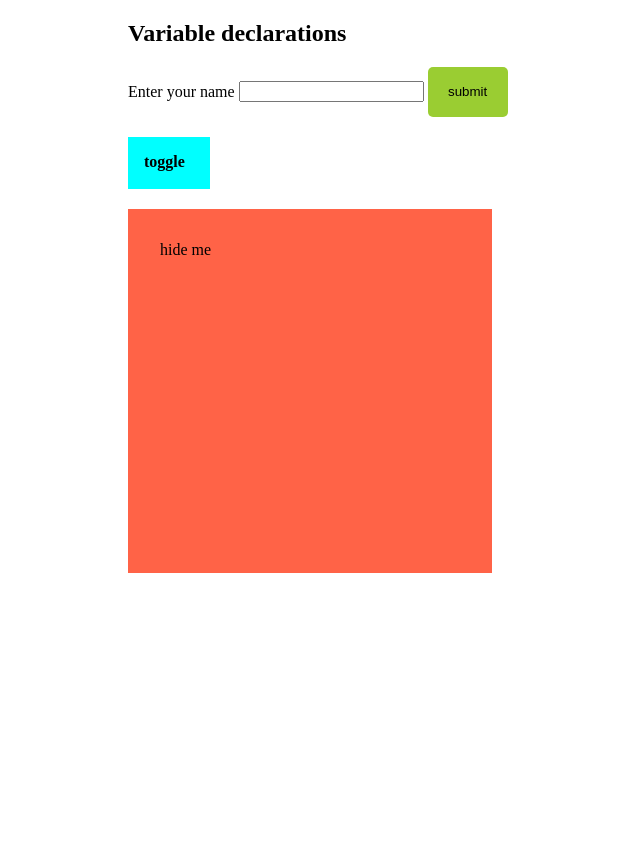
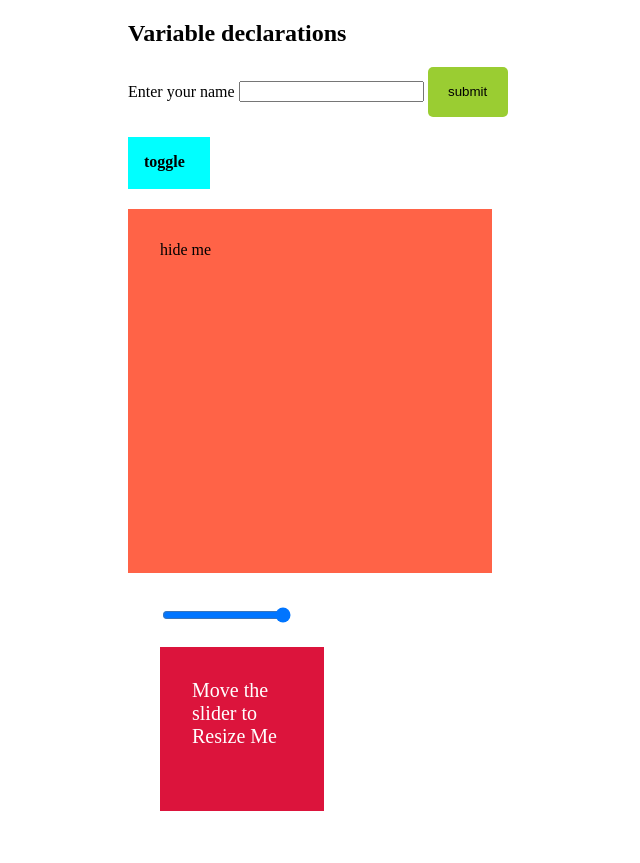
Before and after one commit to swappnasama/w5class3, a plain HTML site: page index.html in a window 1280 px wide. Shown: the whole page, without its empty margins (0-640 px from the left). Before the commit the page ends 800 px from the top, so only its background shows below. Drawn offline with Linux system fonts and the light colour scheme.

Commit message:
added slider range to resize the div

```diff
--- a/css/global.css
+++ b/css/global.css
@@ -27,3 +27,17 @@ main{
   background-color:yellowgreen;
   border:0;
 }
+.resize{
+  width:100px;
+  height:100px;
+  background-color:crimson;
+  font-size: 20px;
+  color: white;
+  margin: 20px 0;
+  padding: 2rem;
+  max-width: 1000px;
+  max-height: 500px;
+}
+.auto-resizing-div{
+  padding: 2rem;
+}
--- a/index.html
+++ b/index.html
@@ -20,6 +20,13 @@
       <div class="toggle">toggle</div>
       <div class="hideme">hide me</div>
     </div>
+
+    <div class="auto-resizing-div">
+      <input type="range" min="1" max="10" value="10" class="slider" id="myRange" onchange="autoResize()">
+      <div class="resize">Move the slider to Resize Me</div>
+
+
+    </div>
   </main>
   <script src="js/global.js"></script>
 </body>
--- a/js/global.js
+++ b/js/global.js
@@ -16,3 +16,15 @@ toggle.addEventListener('click',function(){
     divHideme.style.display = "none";
   }
 });
+var myDivWidth=document.querySelector('.resize').offsetWidth;
+var myDivheigth=document.querySelector('.resize').offsetHeight;
+function autoResize(){
+  var myRange=document.querySelector('#myRange').value;
+  var myDiv=document.querySelector('.resize');
+  var newWidth=myDivWidth * myRange;
+  var newHeight= myDivheigth * myRange;
+  myDiv.style.width= newWidth+"px";
+  myDiv.style.height= newHeight+"px";
+
+
+}
```
